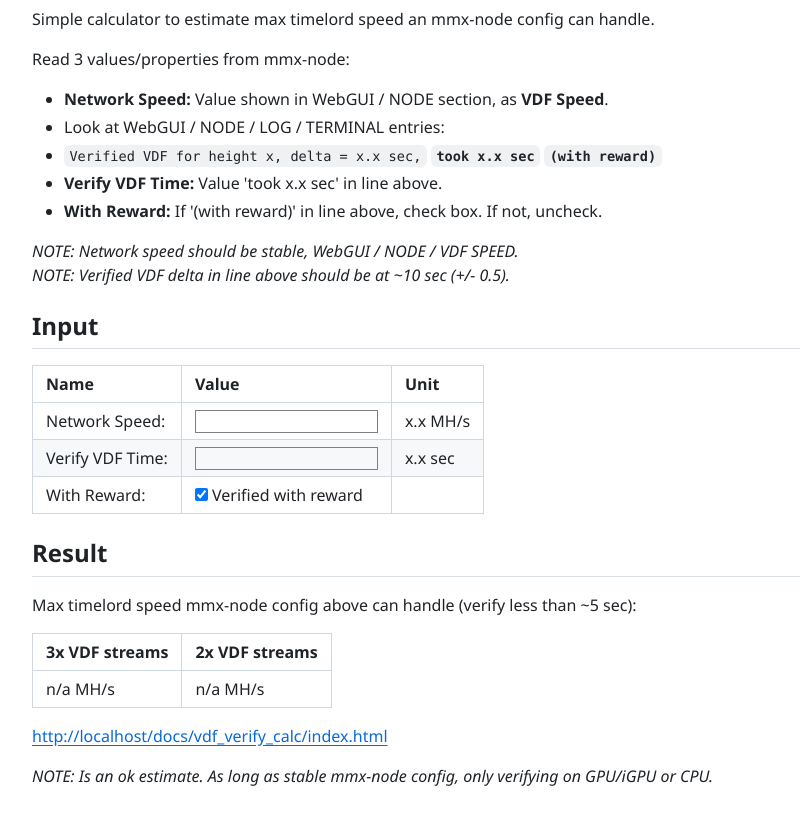
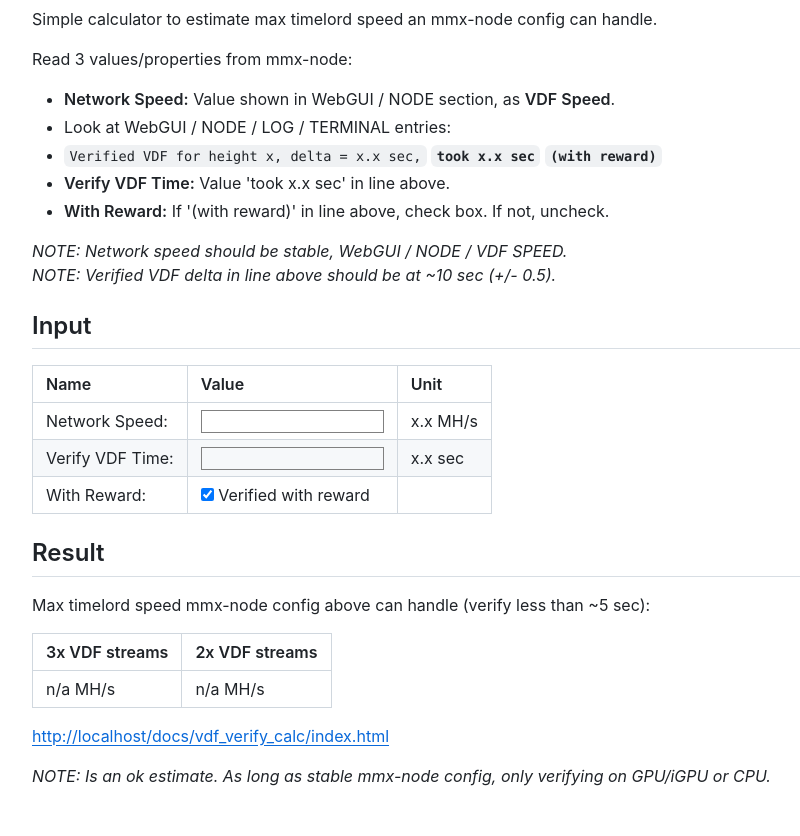
Before and after one commit to voidxno/mmx-node-notes, a plain HTML site: page docs/vdf_verify_calc/index.html in a window 1280 px wide. Shown: the part 71-907 px from the top of the page, without its empty margins (0-800 px from the left). Drawn offline with Linux system fonts and the light colour scheme.

Commit message:
Update style.css

```diff
--- a/docs/vdf_verify_calc/style.css
+++ b/docs/vdf_verify_calc/style.css
@@ -15,7 +15,7 @@
 body{
   background-color: var(--color-background);
   color: var(--color-text);
-  font-family: "Segoe UI", "Noto Sans", Helvetica, Arial, sans-serif, "Segoe UI Emoji";
+  font-family: -apple-system, BlinkMacSystemFont, "Segoe UI", "Noto Sans", Helvetica, Arial, sans-serif, "Apple Color Emoji", "Segoe UI Emoji";
   font-size: 16px;
   line-height: 1.5;
   margin: 0;
```
